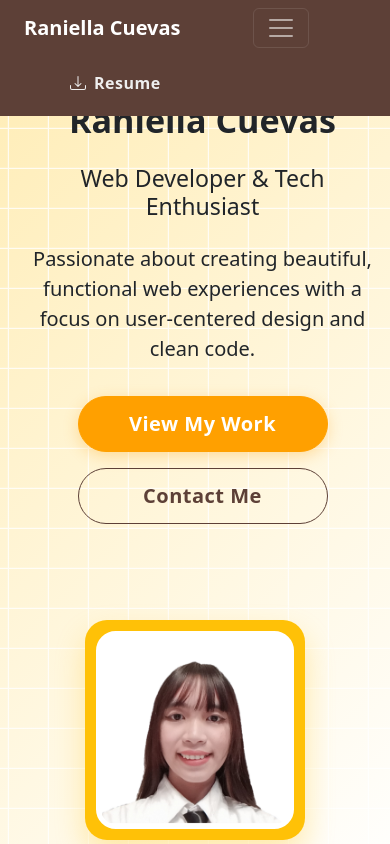
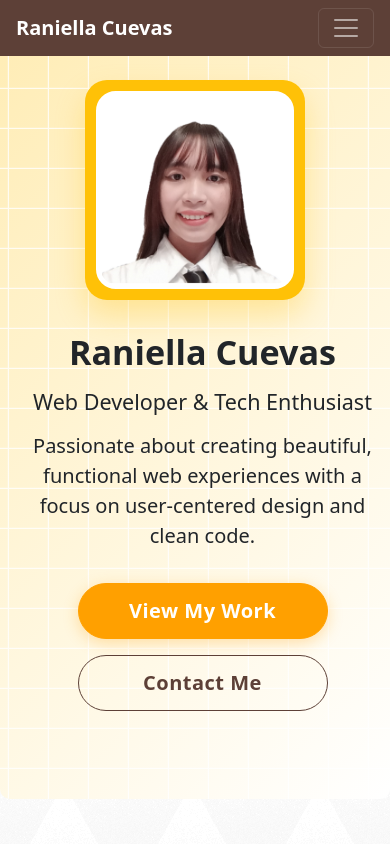
Before and after one commit to niellecuevas/my-portfolio, a React (Vite) app: page / in a window 390 px wide. Shown: the top 844 px of the page. Built offline with nearby package versions, Linux system fonts and the light colour scheme.

Commit message:
enhance on mobile view

```diff
--- a/src/App.jsx
+++ b/src/App.jsx
@@ -54,9 +54,10 @@ function App() {
     <div className="portfolio-app">
       {/* Navigation */}
       <nav className="navbar navbar-expand-lg navbar-dark fixed-top">
-        <div className="container-fluid px-4">
+        <div className="container-fluid px-3 px-sm-4">
+          {/* Brand/Logo */}
           <a
-          className="navbar-brand fw-bold"
+            className="navbar-brand fw-bold me-auto"
             href="#"
             onClick={(e) => {
               e.preventDefault();
@@ -66,11 +67,20 @@ function App() {
             Raniella Cuevas
           </a>
 
-          {/* Centered Navigation */}
-          <div className="d-flex justify-content-center flex-grow-1">
-            <button className="navbar-toggler" type="button" data-bs-toggle="collapse" data-bs-target="#navbarNav">
+          {/* Toggler Button */}
+          <button
+            className="navbar-toggler ms-2"
+            type="button"
+            data-bs-toggle="collapse"
+            data-bs-target="#navbarNav"
+            aria-controls="navbarNav"
+            aria-expanded="false"
+            aria-label="Toggle navigation"
+          >
             <span className="navbar-toggler-icon"></span>
           </button>
+
+          {/* Navigation Links (including mobile resume button) */}
           <div className="collapse navbar-collapse" id="navbarNav">
             <ul className="navbar-nav mx-auto">
               <li className="nav-item">
@@ -88,14 +98,11 @@ function App() {
               <li className="nav-item">
                 <a className="nav-link" href="#contact">Contact</a>
               </li>
-              </ul>
-            </div>
-          </div>
-
-          <div className="d-none d-lg-flex"> {/* Hidden on mobile */}
+              {/* Mobile Resume Button (inside menu) */}
+              <li className="nav-item d-lg-none">
                 <a
                   href="https://drive.google.com/uc?export=download&id=1-GxmxMGUmCE-qFKxX91_ibU_DAJ6kzWU"
-              className="btn resume-btn d-flex align-items-center"
+                  className="nav-link"
                 >
                   <svg xmlns="http://www.w3.org/2000/svg" width="16" height="16" fill="currentColor" className="bi bi-download me-2" viewBox="0 0 16 16">
                     <path d="M.5 9.9a.5.5 0 0 1 .5.5v2.5a1 1 0 0 0 1 1h12a1 1 0 0 0 1-1v-2.5a.5.5 0 0 1 1 0v2.5a2 2 0 0 1-2 2H2a2 2 0 0 1-2-2v-2.5a.5.5 0 0 1 .5-.5z"/>
@@ -103,10 +110,12 @@ function App() {
                   </svg>
                   Resume
                 </a>
+              </li>
+            </ul>
           </div>
 
-          {/* Mobile Resume Button (shown only on mobile) */}
-          <div className="d-lg-none">
+          {/* Desktop Resume Button (visible only on large screens) */}
+          <div className="d-none d-lg-flex ms-auto">
             <a
               href="https://drive.google.com/uc?export=download&id=1-GxmxMGUmCE-qFKxX91_ibU_DAJ6kzWU"
               className="btn resume-btn d-flex align-items-center"
@@ -120,6 +129,7 @@ function App() {
           </div>
         </div>
       </nav>
+
       {/* Combined Hero & About Section */}
       <section id="about" className="hero-about-section">
         {/* Squares Background Layer */}
@@ -127,7 +137,7 @@ function App() {
           <Squares
             speed={0.7}
             squareSize={40}
-              direction='diagonal' // up, down, left, right, diagonal
+            direction='diagonal'
             borderColor='#fff'
             hoverFillColor='#5D4037'
           />
@@ -142,14 +152,22 @@ function App() {
         >
           <div className="container-fluid">
             <div className="row align-items-center">
-            <div className="col-lg-6 mb-5 mb-lg-0">
-              <div className="hero-content"  data-aos="fade-in">
-                <h1 className="display-4 fw-bold mb-4">Raniella Cuevas</h1>
-                <h2 className="h3 mb-4">Web Developer & Tech Enthusiast</h2>
+              {/* Image column - order first on mobile */}
+              <div className="col-lg-5 order-1 order-lg-1 pt-5 pt-lg-0">
+                <div className="profile-bubble" data-aos="fade-right" data-aos-delay="300" data-aos-duration="1000">
+                  <div className="profile-img-placeholder"></div>
+                </div>
+              </div>
+
+              {/* Content column - order second on mobile */}
+              <div className="col-lg-6 mb-5 mb-lg-0 order-2 order-lg-2">
+                <div className="hero-content text-center text-lg-start" data-aos="fade-in">
+                  <h1 className="display-4 fw-bold mb-3">Raniella Cuevas</h1>
+                  <h2 className="h4 mb-3">Web Developer & Tech Enthusiast</h2>
                   <p className="lead mb-4">
                     Passionate about creating beautiful, functional web experiences with a focus on user-centered design and clean code.
                   </p>
-                <div className="hero-btns d-flex flex-wrap justify-content-center">
+                  <div className="hero-btns d-flex flex-wrap justify-content-center justify-content-lg-start">
                     <a href="#projects" className="btn btn-primary btn-lg mx-2 my-1">
                       View My Work
                     </a>
@@ -157,11 +175,6 @@ function App() {
                       Contact Me
                     </a>
                   </div>
-              </div>
-            </div>
-            <div className="col-lg-6">
-              <div className="profile-bubble"  data-aos="fade-right" data-aos-delay="300" data-aos-duration="1000">
-                <div className="profile-img-placeholder"></div>
                 </div>
               </div>
             </div>
@@ -192,7 +205,7 @@ function App() {
                 <h4>PHP Developer Intern</h4>
                 <h5>Consultare Inc. Group</h5>
                 <p className="text-muted">Feb. 2025 - May 2025</p>
-                <ul>
+                <ul className='text-start'>
                   <li>Developed CRUD operations and designed normalized databases</li>
                   <li>Wrote efficient SQL queries and built backend APIs</li>
                   <li>Collaborated with frontend teams and used Git for version control</li>
--- a/src/index.css
+++ b/src/index.css
@@ -635,3 +635,27 @@ footer .container-fluid {
     max-height: 250px;
   }
 }
+
+/* Mobile-specific styles */
+@media (max-width: 767.98px) {
+  .hero-about-section {
+    padding-top: 2rem;
+    padding-bottom: 2rem;
+  }
+
+  .profile-bubble {
+    max-width: 250px;
+    margin: 0 auto 2rem;
+  }
+
+  .display-4 {
+    font-size: 2.5rem;
+  }
+
+  .hero-btns .btn {
+    width: 100%;
+    max-width: 250px;
+    margin-left: 0 !important;
+    margin-right: 0 !important;
+  }
+}
```
Lines whose indentation alone changed are shown as unchanged.
